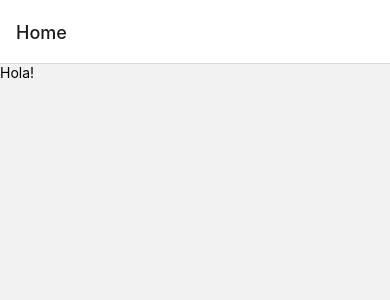
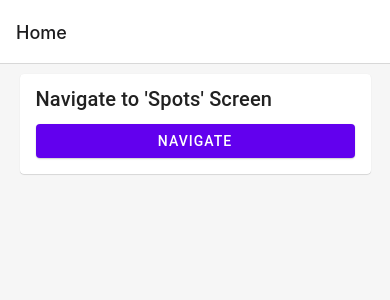
Before and after one commit to PSainz/Your-wave-native-app, a React Native app: screen /Home in a window 390 px wide. Shown: the top 300 px of the page. Built offline with nearby package versions, Linux system fonts and the light colour scheme.

Commit message:
Navigation

```diff
--- a/App.js
+++ b/App.js
@@ -3,6 +3,7 @@ import { NavigationContainer } from '@react-navigation/native';
 import { createNativeStackNavigator } from '@react-navigation/native-stack';
 import { Provider as PaperProvider } from 'react-native-paper';
 import HomeScreen from "./src/components/HomeScreen/HomeScreen.jsx";
+import SpotsScreen from "./src/components/SpotsScreen/SpotsScreen.jsx";
 
 const Stack = createNativeStackNavigator();
 
@@ -15,11 +16,10 @@ const App = () => {
           name="Home"
           component={HomeScreen}
         />
-        {/* <Stack.Screen name="Profile" component={ProfileScreen} /> */}
+        <Stack.Screen name="Spots" component={SpotsScreen} />
       </Stack.Navigator>
     </NavigationContainer>
     </PaperProvider>
   );
 };
-
 export default App;
--- a/package.json
+++ b/package.json
@@ -10,6 +10,8 @@
     "eject": "expo eject"
   },
   "dependencies": {
+    "@react-navigation/native": "^6.0.10",
+    "@react-navigation/native-stack": "^6.6.2",
     "expo": "~45.0.0",
     "expo-status-bar": "~1.3.0",
     "react": "17.0.2",
@@ -21,7 +23,8 @@
     "react-native-web": "0.17.7"
   },
   "devDependencies": {
-    "@babel/core": "^7.12.9"
+    "@babel/core": "^7.12.9",
+    "metro-react-native-babel-preset": "^0.71.1"
   },
   "private": true
 }
--- a/src/components/HomeScreen/HomeScreen.jsx
+++ b/src/components/HomeScreen/HomeScreen.jsx
@@ -1,15 +1,49 @@
 import React from "react";
-import { Text, View } from "react-native";
+import { ScrollView, StyleSheet } from "react-native";
+import { Button, Card } from "react-native-paper";
+import { DefaultTheme } from "react-native-paper";
 
-const HomeScreen = () => {
+function HomeScreen({ navigation }) {
   return (
-    <View>
-      <Text>Hola!</Text>
-    </View>
+    <ScrollView style={styles.scrollView}>
+      <Card style={styles.card}>
+        <Card.Title title="Navigate to 'Spots' Screen" />
+        <Card.Content>
+          <Button mode="contained" onPress={() => navigation.navigate("Spots")}>
+            Navigate
+          </Button>
+        </Card.Content>
+      </Card>
+    </ScrollView>
   );
-};
+}
+
+const styles = StyleSheet.create({
+  scrollView: {
+    backgroundColor: DefaultTheme.colors.background,
+    paddingTop: 10,
+  },
+  card: {
+    width: "90%",
+    marginLeft: "auto",
+    marginRight: "auto",
+  },
+});
 
 export default HomeScreen;
+
+// import React from "react";
+// import { Text, View } from "react-native";
+
+// const HomeScreen = () => {
+//   return (
+//     <View>
+//       <Text>HomeScreen</Text>
+//     </View>
+//   );
+// };
+
+// export default HomeScreen;
 
 // style={{ backgroundColor: "#84b6f4" }}
 {
--- /dev/null
+++ b/src/components/SpotsScreen/SpotsScreen.jsx
@@ -0,0 +1,16 @@
+import React from "react";
+import { Text, View, FlatList } from "react-native";
+import spots from "../../data/spots.js";
+import SpotItem from "./SpotItem.jsx";
+
+const SpotsScreen = () => {
+  return (
+    <FlatList
+      data={spots}
+      ItemSeparatorComponent={() => <Text></Text>}
+      renderItem={({ item: spot }) => <SpotItem {...spot} />}
+    />
+  );
+};
+
+export default SpotsScreen;
```
Also changed, not shown: src/components/SpotsScreen/Main.jsx (renamed from src/components/Main.jsx), src/components/SpotsScreen/SpotItem.jsx (renamed from src/components/SpotItem.jsx), src/components/SpotsScreen/SpotsList.jsx (renamed from src/components/SpotsList.jsx), 1 other file (tests, documents, lock files or other folders).
